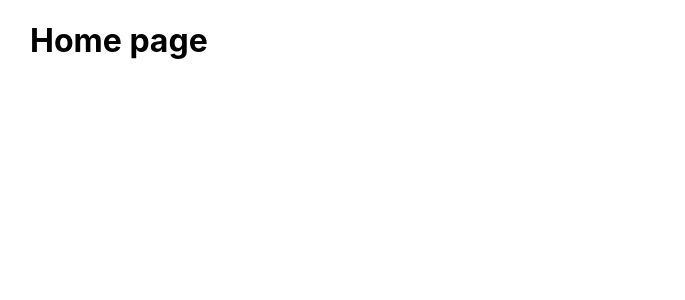
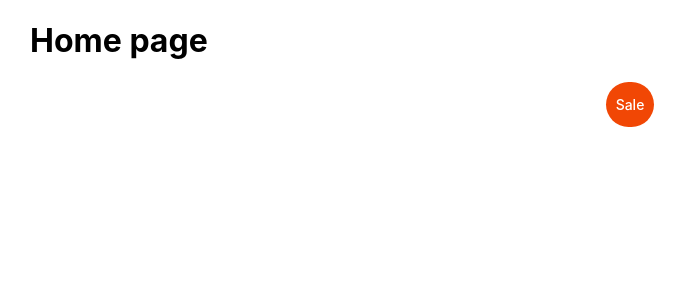
Before and after one commit to OkancanOkan/ecommerceApp, a React (Create React App) app: page / in a window 1280 px wide. Shown: the top 300 px of the page, without its empty margins (10-695 px from the left). Built offline with nearby package versions, Linux system fonts and the light colour scheme.

Commit message:
addded badge and dropdown component

```diff
--- /dev/null
+++ b/src/components/badge/badge.css
@@ -0,0 +1,48 @@
+.styled-badge {
+  display: flex;
+  align-items: center;
+  justify-content: space-around;
+  padding-inline: 10px;
+  line-height: 15px;
+}
+
+.styled-badge.square {
+  display: flex;
+  align-items: center;
+  justify-content: space-around;
+  border-radius: 2px;
+  border: solid 1px black;
+  width: 100px;
+  height: 30px;
+  font-family: inherit;
+  font-size: inherit;
+  --tw-text-opacity: 1;
+  color: rgb(255 255 255 / var(--tw-text-opacity));
+  line-height: 28px;
+  font-weight: 500;
+  background-color: black;
+}
+
+.styled-badge.circle {
+  display: flex;
+  align-items: center;
+  justify-content: space-around;
+  height: 45px;
+  border-radius: 9999px;
+  font-family: inherit;
+  font-size: 14px;
+  line-height: 45px;
+  --tw-text-opacity: 1;
+  font-weight: 500;
+  color: rgb(255 255 255 / var(--tw-text-opacity));
+}
+
+.styled-badge.circle.colour-orange {
+  --tw-bg-opacity: 1;
+  background-color: rgb(241 71 5 / var(--tw-bg-opacity));
+}
+
+.styled-badge.circle.colour-aqua {
+  --tw-bg-opacity: 1;
+  background-color: rgb(152 216 202 / var(--tw-bg-opacity));
+}
--- /dev/null
+++ b/src/components/badge/index.tsx
@@ -0,0 +1,27 @@
+import React from 'react';
+import './badge.css';
+
+interface BadgeProps {
+  badgeStyleCircle?: boolean;
+  text?: string;
+  circleColour?: 'orange' | 'aqua';
+}
+const Badge: React.FC<BadgeProps> = ({
+  badgeStyleCircle = false,
+  text,
+  circleColour = 'orange',
+}) => {
+  return (
+    <div className="styled-badge">
+      <span
+        className={`styled-badge ${
+          badgeStyleCircle ? 'circle' : 'square'
+        } colour-${circleColour}`}
+      >
+        {text}
+      </span>
+    </div>
+  );
+};
+
+export default Badge;
--- a/src/pages/home/index.tsx
+++ b/src/pages/home/index.tsx
@@ -1,11 +1,13 @@
 import React from 'react';
 import Container from '../../components/container';
+import Badge from '../../components/badge';
 
 const Home = () => {
   return (
     <Container>
       <div>
         <h1>Home page </h1>
+        <Badge badgeStyleCircle text="Sale" circleColour="orange" />
       </div>
     </Container>
   );
```
Also changed, not shown: src/components/dropdown/index.tsx (added, +8 -0 lines), src/components/icon-label/index.tsx (added, +8 -0 lines), src/components/dropdown/dropdown.css (added), src/components/icon-label/icon-label.css (added).
